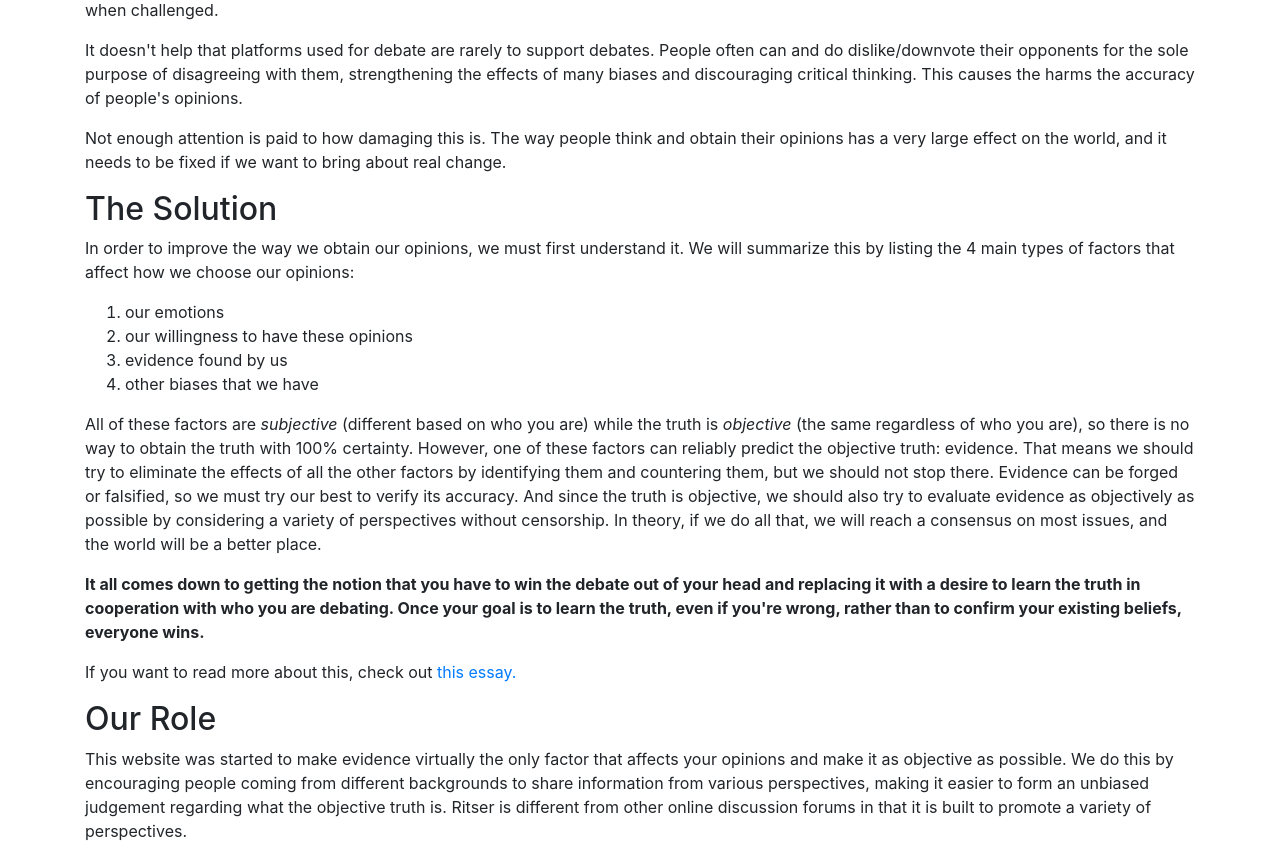
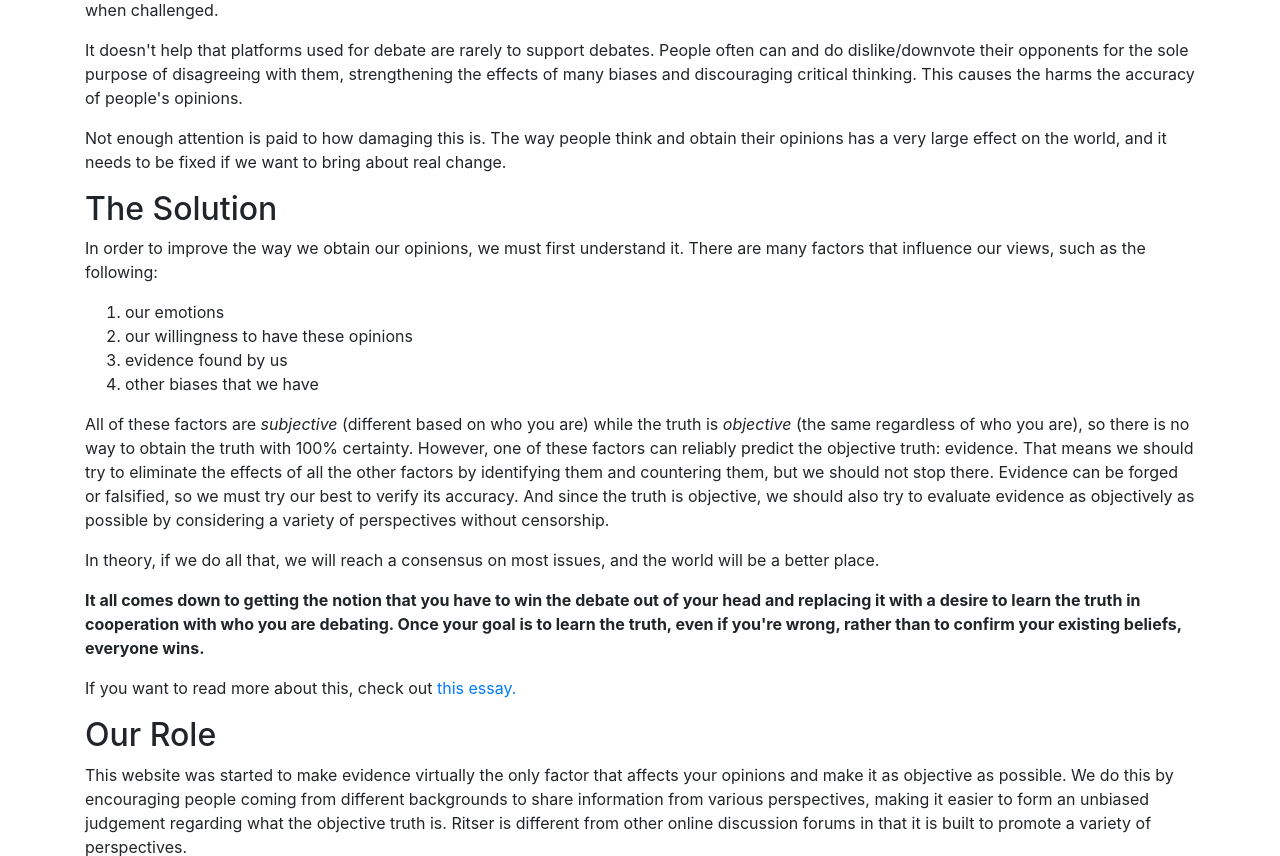
Before and after one commit to ia03/ritser, a Django app: page /about/ in a window 1280 px wide. Shown: the part 641-1497 px from the top of the page. Run offline with Django 3.2, Linux system fonts and the light colour scheme; some libraries are stand-ins or nearby versions.

Commit message:
updated about.html

```diff
--- a/debates/templates/debates/about.html
+++ b/debates/templates/debates/about.html
@@ -21,14 +21,15 @@
     <p>It doesn't help that platforms used for debate are rarely to support debates. People often can and do dislike/downvote their opponents for the sole purpose of disagreeing with them, strengthening the effects of many biases and discouraging critical thinking. This causes the harms the accuracy of people's opinions.</p>
     <p>Not enough attention is paid to how damaging this is. The way people think and obtain their opinions has a very large effect on the world, and it needs to be fixed if we want to bring about real change.</p>
     <h2>The Solution</h2>
-    <p>In order to improve the way we obtain our opinions, we must first understand it. We will summarize this by listing the 4 main types of factors that affect how we choose our opinions:</p>
+    <p>In order to improve the way we obtain our opinions, we must first understand it. There are many factors that influence our views, such as the following:</p>
     <ol>
       <li>our emotions</li>
       <li>our willingness to have these opinions</li>
       <li>evidence found by us</li>
       <li>other biases that we have</li>
     </ol>
-    <p>All of these factors are <i>subjective</i> (different based on who you are) while the truth is <i>objective</i> (the same regardless of who you are), so there is no way to obtain the truth with 100% certainty. However, one of these factors can reliably predict the objective truth: evidence. That means we should try to eliminate the effects of all the other factors by identifying them and countering them, but we should not stop there. Evidence can be forged or falsified, so we must try our best to verify its accuracy. And since the truth is objective, we should also try to evaluate evidence as objectively as possible by considering a variety of perspectives without censorship. In theory, if we do all that, we will reach a consensus on most issues, and the world will be a better place.</p>
+    <p>All of these factors are <i>subjective</i> (different based on who you are) while the truth is <i>objective</i> (the same regardless of who you are), so there is no way to obtain the truth with 100% certainty. However, one of these factors can reliably predict the objective truth: evidence. That means we should try to eliminate the effects of all the other factors by identifying them and countering them, but we should not stop there. Evidence can be forged or falsified, so we must try our best to verify its accuracy. And since the truth is objective, we should also try to evaluate evidence as objectively as possible by considering a variety of perspectives without censorship.</p>
+    <p>In theory, if we do all that, we will reach a consensus on most issues, and the world will be a better place.</p>
     <p><strong>It all comes down to getting the notion that you have to win the debate out of your head and replacing it with a desire to learn the truth in cooperation with who you are debating. Once your goal is to learn the truth, even if you're wrong, rather than to confirm your existing beliefs, everyone wins.</strong></p>
     <p>If you want to read more about this, check out <a href="https://ibrahimahmed.ca/essay.pdf">this essay.</a></p>
     <h2>Our Role</h2>
```
